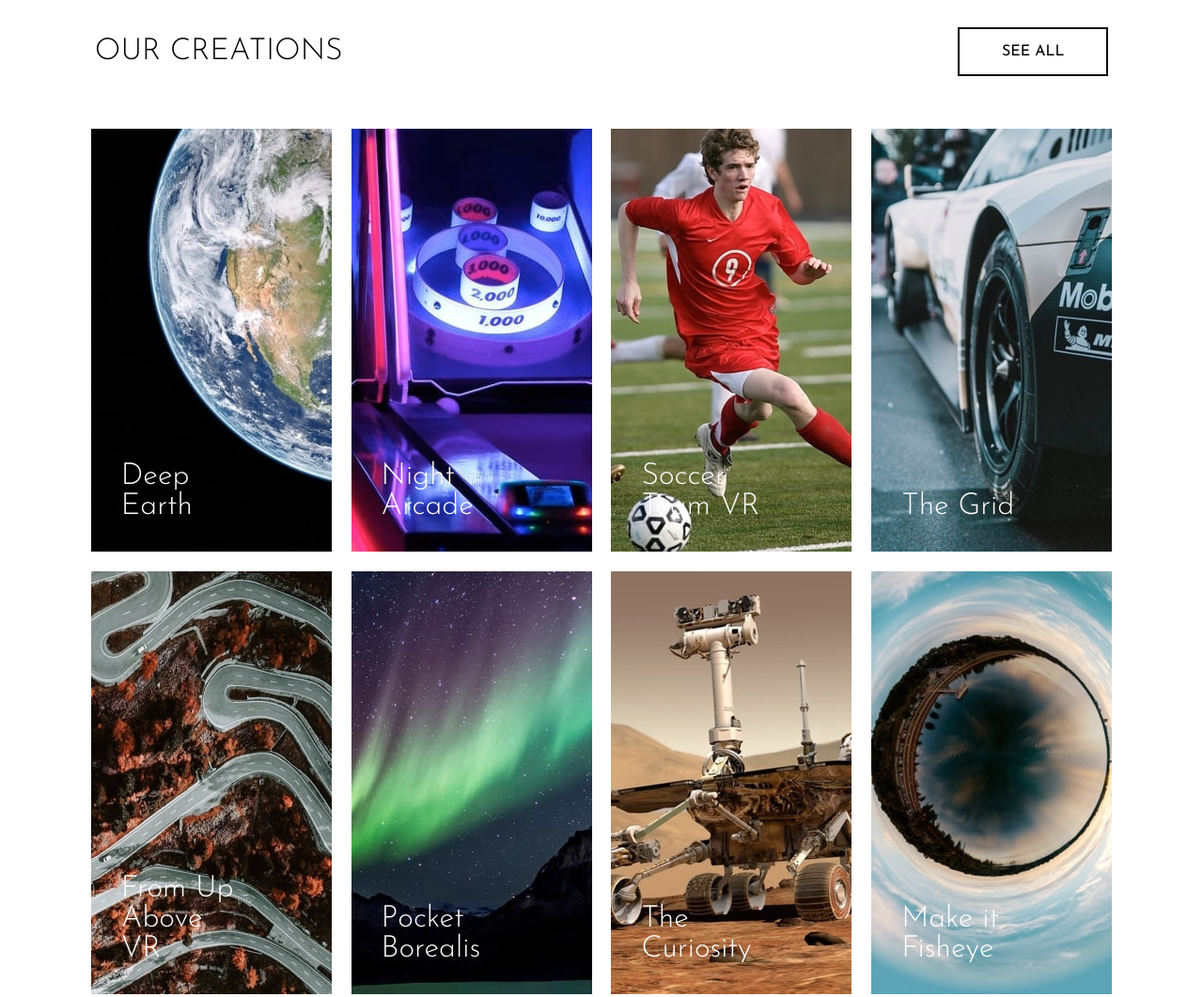
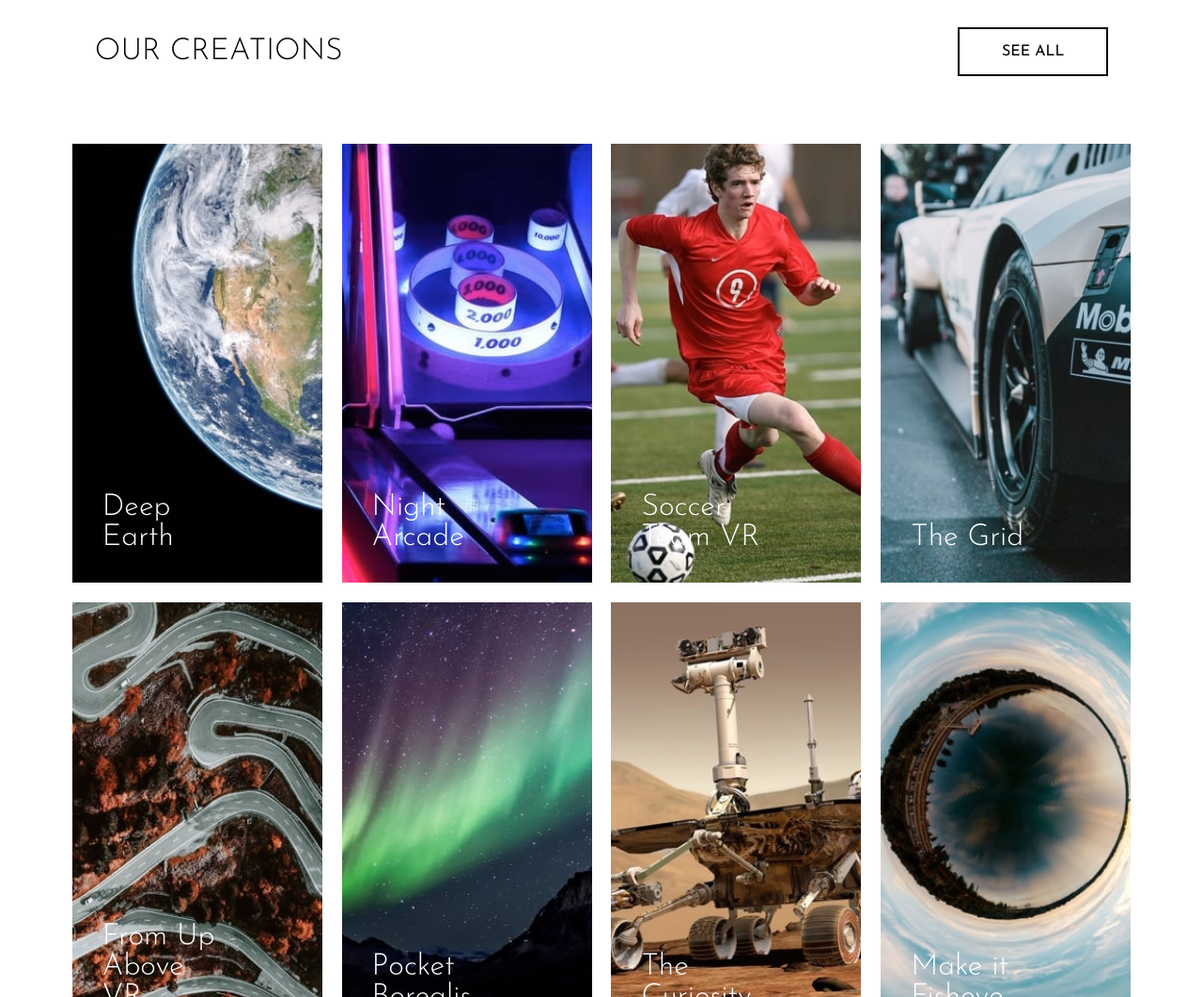
Before and after one commit to ThinYuShwe/Loopstudios-landing-page, a plain HTML site: page index.html in a window 1280 px wide. Shown: the part 1320-2381 px from the top of the page at 94% size. Drawn offline with Linux system fonts and the light colour scheme.

Commit message:
Update css.css

```diff
--- a/css.css
+++ b/css.css
@@ -313,11 +313,9 @@ button:hover {
   }
 
   .creations-gallery {
-    display: flex;
-    flex-direction: row;
-    flex-wrap: wrap;
-    align-items: center;
-    justify-content: center;
+    display: grid;
+    grid-template-columns: repeat(4, 1fr);
+    padding: 1rem 3.8rem;
   }
 
   .creation-image-desktop {
```
